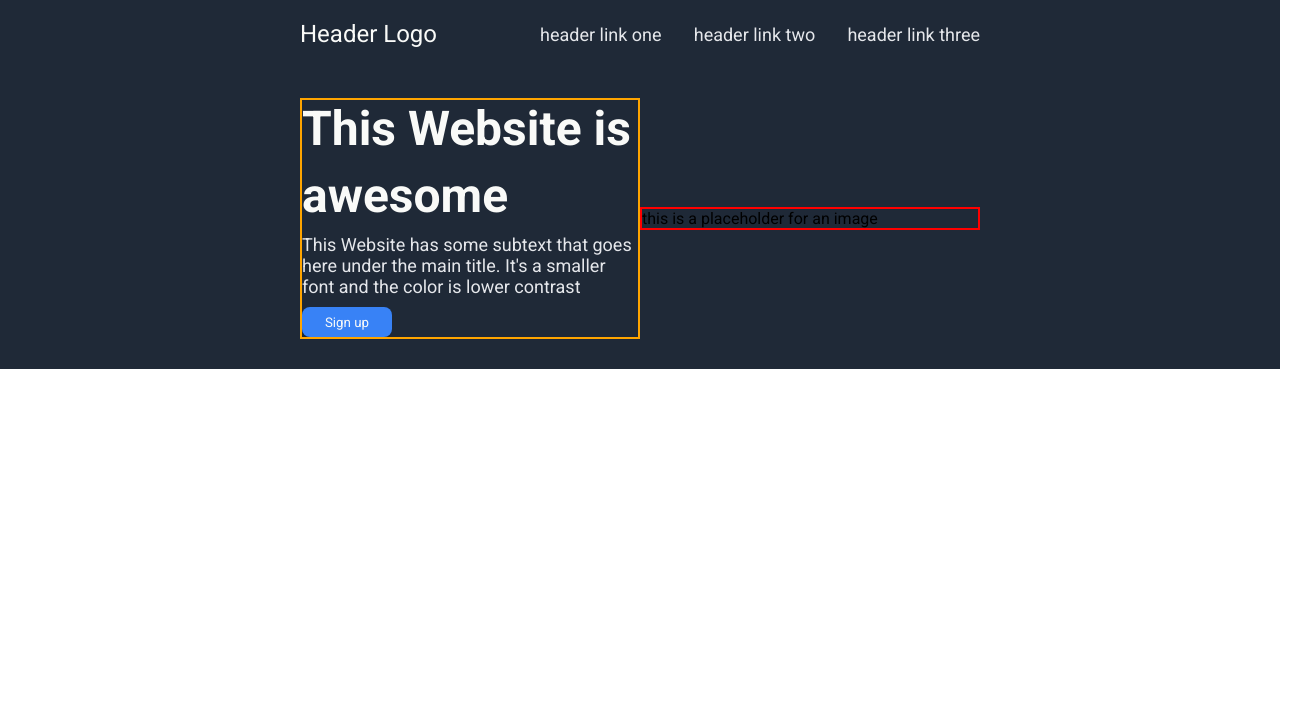
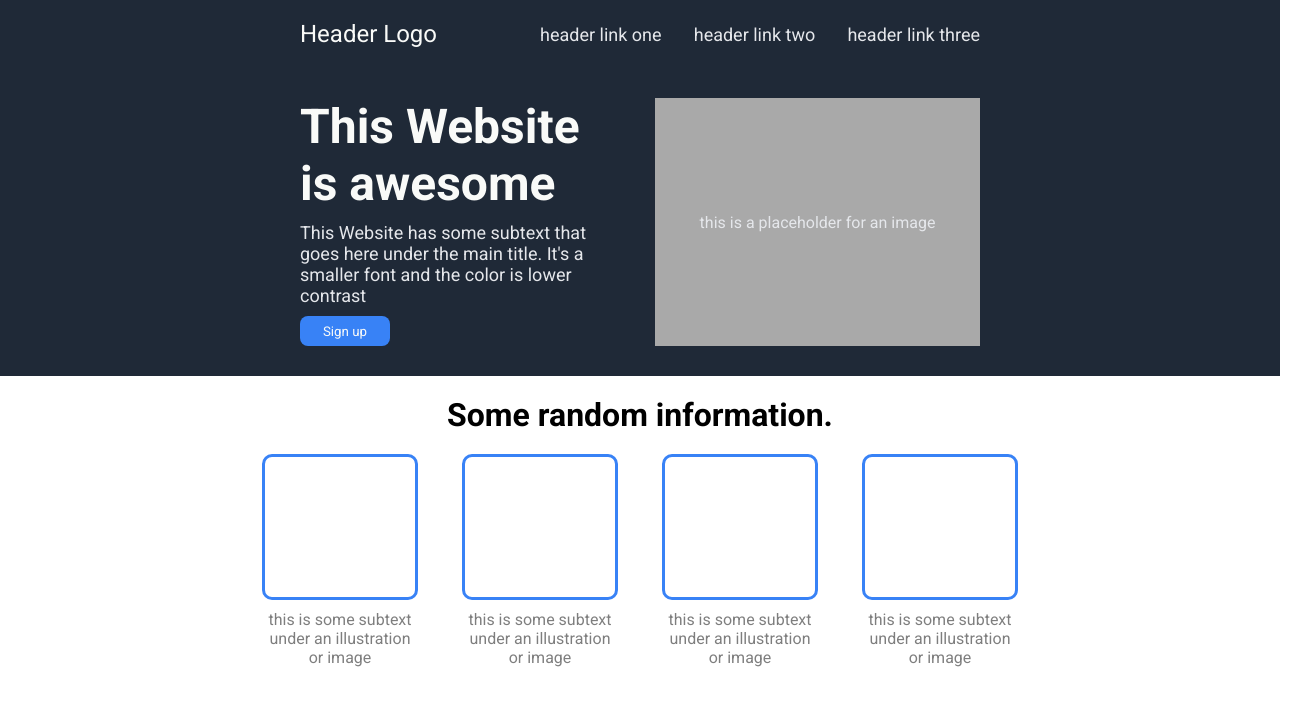
Before and after one commit to timHa91/odin-landing-page, a plain HTML site: page index.html in a window 1280 px wide. Shown: the whole page, 1315 px wide, since content can reach past the window. Drawn offline with Linux system fonts and the light colour scheme.

Commit message:
Added the Information Content HTML and first styling

```diff
--- a/index.html
+++ b/index.html
@@ -24,8 +24,7 @@
                 </div>
             <div class="hero-container">
                 <div class="hero-main">
-                    <p class="hero-main-text">This Website is</p>
-                    <p class="hero-main-text">awesome</p>
+                    <h1 class="hero-main-text">This Website is awesome</h1>
                     <p class="hero-secondary-text">This Website has some subtext that goes here under the main title. It's a smaller font and the color is lower contrast</p>
                     <button>Sign up</button>
                 </div>
@@ -34,7 +33,27 @@
                 </div>
             </div>
         </div>
-        <div class="information-container"></div>
+        <div class="information-container">
+            <h1>Some random information.</h1>
+            <div class="information-content-container">
+                <div class="information-content">
+                    <div class="information-image"></div>
+                    <p>this is some subtext under an illustration or image</p>
+                </div>
+                <div class="information-content">
+                    <div class="information-image"></div>
+                    <p>this is some subtext under an illustration or image</p>
+                </div>
+                <div class="information-content">
+                    <div class="information-image"></div>
+                    <p>this is some subtext under an illustration or image</p>
+                </div>
+                <div class="information-content">
+                    <div class="information-image"></div>
+                    <p>this is some subtext under an illustration or image</p>
+                </div>
+            </div>
+        </div>
         <div class="quote-container"></div>
         <div class="action-container"></div>
         <div class="footer-container"></div>
--- a/styles.css
+++ b/styles.css
@@ -11,8 +11,11 @@
     justify-content: center;
 }
 
+/* Header */
+
 .header-container {
     background-color: #1F2937;
+    width: 100%;
 }
 
 .nav-container {
@@ -44,17 +47,18 @@
     display: flex;
     justify-content: space-between;
     padding: 20px 300px;
-    align-items: center;
+    align-items: stretch;
     padding: 30px 300px;
-
+    gap: 30px;
 }
 
 .hero-main {
-    border: 2px solid orange;
     display: flex;
     flex:1;
     gap: 10px;
     flex-direction: column;
+    justify-content: center;
+    align-items: flex-start;
 }
 
 .hero-main-text {
@@ -78,6 +82,65 @@
 }
 
 .hero-placeholder {
+    display: flex;
     flex: 1;
-    border: 2px solid red;
+    background-color: darkgray;
+    color: #E5E7EB;
+    justify-content: center;
+    align-items: center;
 }
+
+/* Information */
+
+.information-container {
+    display: flex;
+    flex-direction: column;
+    flex: 1;
+    gap: 20px;
+        justify-content: space-between;
+    padding: 20px 300px;
+    align-items: center;
+}
+
+.information-content-container {
+    display: flex;
+    gap: 50px;
+}
+
+.information-content {
+
+    display: flex;
+    flex-direction: column;
+    align-items: center;
+    width: 150px;
+    height: 240px;
+    gap: 10px;
+}
+
+.information-image {
+    border: 3px solid#3882F6;
+    border-radius: 10px;
+    height: 140px;
+    width: 100%;
+}
+
+.information-content p {
+    opacity: 0.5;
+    text-align: center;
+}
+
+/* Quote */
+
+.quote-container {
+    display: flex;
+    background-color: #E5E7EB;
+    flex: 1;
+}
+
+/* Footer */
+
+.footer-container {
+    display: flex;
+    background-color: #1F2937;
+    flex: 1;
+}
```
